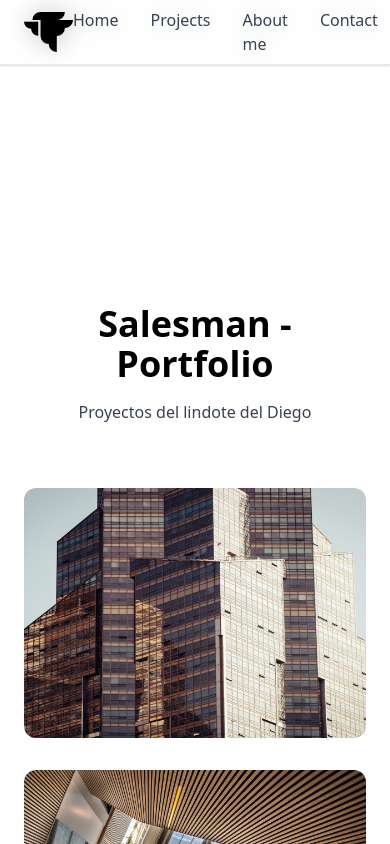
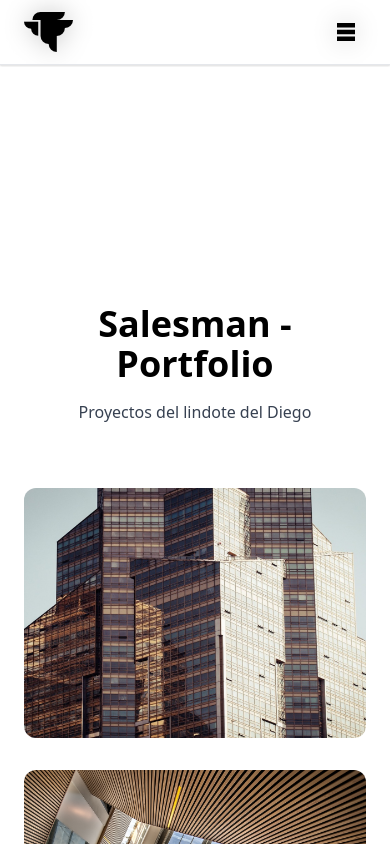
Before and after one commit to natvy/salesman_portfolio, a Next.js app: page / in a window 390 px wide. Shown: the top 844 px of the page. Built offline with nearby package versions, Linux system fonts and the light colour scheme.

Commit message:
Se anadieron iconos. Menú grande visible en md y superior.
Botón de hamburguesa visible en móvil (< md).

Menú desplegable en móvil que ocupa toda la anchura y mantiene estilo coherente.

```diff
--- a/src/components/Navbar.tsx
+++ b/src/components/Navbar.tsx
@@ -1,17 +1,65 @@
+// src/components/Navbar.tsx
+import { useState } from "react";
 import Link from "next/link";
 
-export default function Navbar(visible: { visible: boolean }) {
+export default function Navbar({ visible }: { visible: boolean }) {
+  const [menuOpen, setMenuOpen] = useState(false);
+
   return (
     <header className="fixed top-0 left-0 right-0 z-50 bg-white/80 backdrop-blur-md border-b border-gray-200 shadow-sm">
       <nav className="max-w-6xl mx-auto px-6 h-16 flex items-center justify-between">
+        {/* Logo */}
         <img src="/logo.png" alt="Logo" className="h-10 w-auto" />
-        <div className="flex gap-8">
-          <Link href="/" className="text-gray-700 font-medium hover:text-black transition-transform duration-200 hover:scale-105">Home</Link>
-          <Link href="/projects" className="text-gray-700 font-medium hover:text-black transition-transform duration-200 hover:scale-105">Projects</Link>
-          <Link href="/about me" className="text-gray-700 font-medium hover:text-black transition-transform duration-200 hover:scale-105">About me</Link>
-          <Link href="/contact" className="text-gray-700 font-medium hover:text-black transition-transform duration-200 hover:scale-105">Contact</Link>
+
+        {/* Desktop menu */}
+        <div className="hidden md:flex gap-8">
+          <Link href="/" className="text-gray-700 font-medium hover:text-black transition-transform duration-200 hover:scale-105">
+            Home
+          </Link>
+          <Link href="/projects" className="text-gray-700 font-medium hover:text-black transition-transform duration-200 hover:scale-105">
+            Projects
+          </Link>
+          <Link href="/about me" className="text-gray-700 font-medium hover:text-black transition-transform duration-200 hover:scale-105">
+            About me
+          </Link>
+          <Link href="/contact" className="text-gray-700 font-medium hover:text-black transition-transform duration-200 hover:scale-105">
+            Contact
+          </Link>
         </div>
+
+        {/* Hamburger button - solo en móvil */}
+        <button
+          className="md:hidden p-2 rounded-md focus:outline-none focus:ring-2 focus:ring-gray-400"
+          onClick={() => setMenuOpen(!menuOpen)}
+        >
+          {/* Puedes descargar un ícono de hamburguesa o usar uno simple con CSS */}
+          {menuOpen ? (
+            <img src="/icons/close.svg" alt="Close menu" className="h-6 w-6" />
+          ) : (
+            <img src="/icons/menu.svg" alt="Open menu" className="h-6 w-6" />
+          )}
+        </button>
       </nav>
+
+      {/* Mobile menu */}
+      {menuOpen && (
+        <div className="md:hidden bg-white/90 backdrop-blur-md border-t border-gray-200 shadow-md">
+          <div className="flex flex-col px-6 py-4 gap-4">
+            <Link href="/" className="text-gray-700 font-medium hover:text-black transition-transform duration-200 hover:scale-105">
+              Home
+            </Link>
+            <Link href="/projects" className="text-gray-700 font-medium hover:text-black transition-transform duration-200 hover:scale-105">
+              Projects
+            </Link>
+            <Link href="/about me" className="text-gray-700 font-medium hover:text-black transition-transform duration-200 hover:scale-105">
+              About me
+            </Link>
+            <Link href="/contact" className="text-gray-700 font-medium hover:text-black transition-transform duration-200 hover:scale-105">
+              Contact
+            </Link>
+          </div>
+        </div>
+      )}
     </header>
   );
 }
```
Also changed, not shown: public/icons/close.svg (added), public/icons/menu.svg (added).
